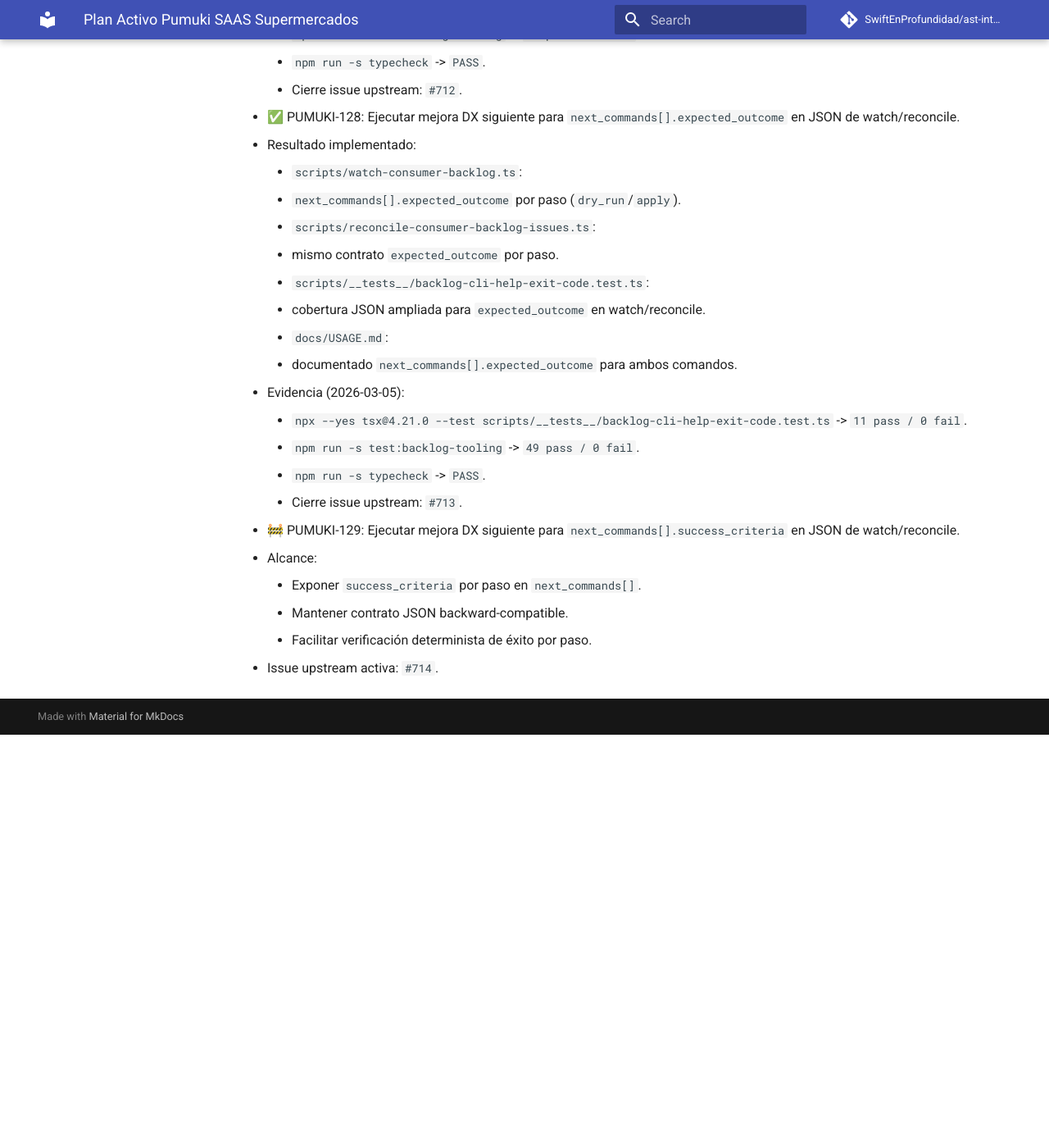
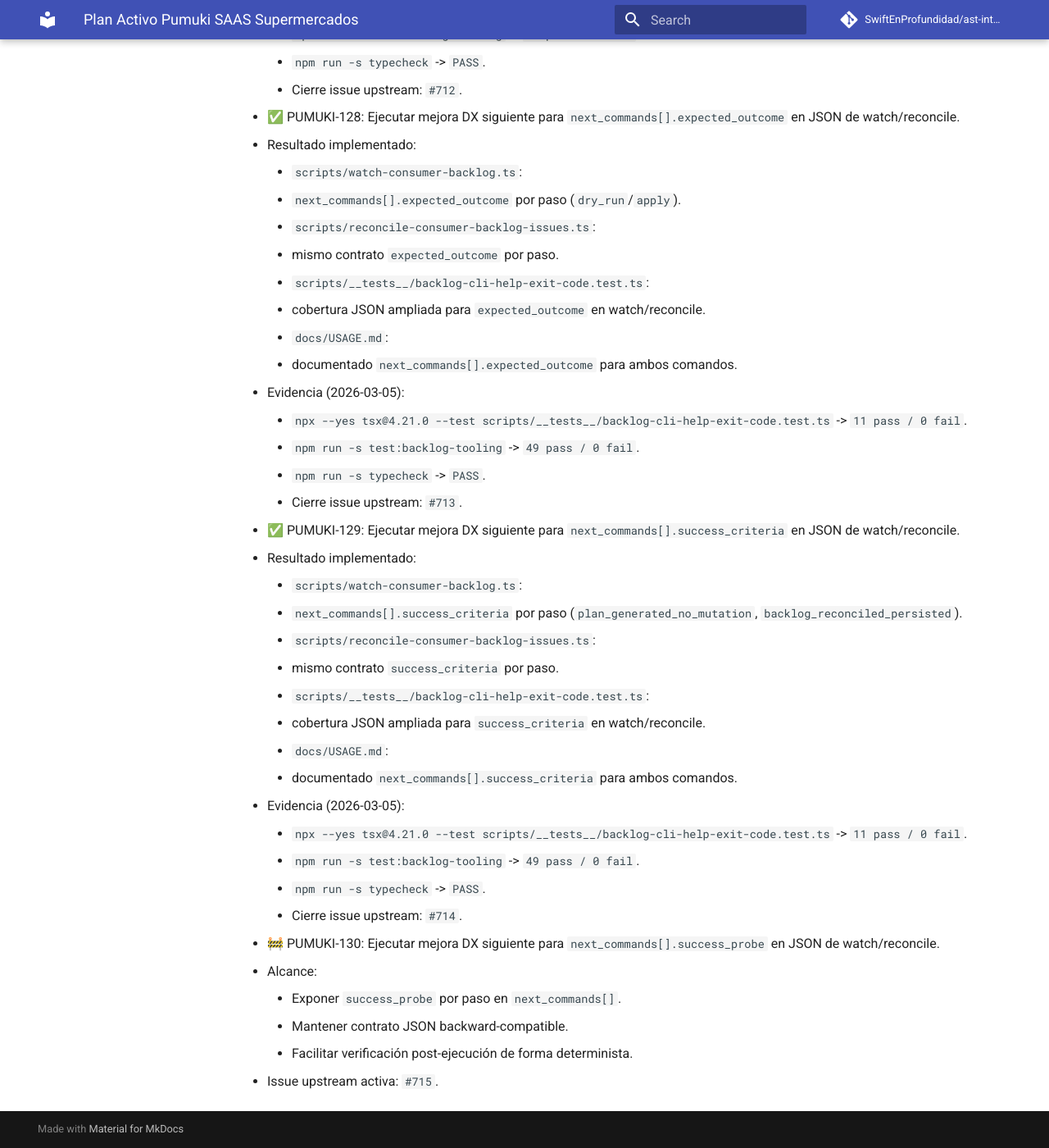
Before and after one commit to SwiftEnProfundidad/ast-intelligence-hooks, an MkDocs documentation site: the page built from docs/seguimiento-activo-pumuki-saas-supermercados.md, in a window 1280 px wide and 1400 px high, scrolled down 56478 px. Shown: the whole window at 82% size. Built offline with MkDocs 1.6.1 and Material for MkDocs 9.7.7, drawn with Linux system fonts in a browser that asks for light colours; comment, search, counter and statistics services are not loaded; before the commit the page ends 57374 px from its top, so only the background shows below that.

Commit message:
feat(backlog-tooling): add next_commands success_criteria metadata

```diff
--- a/docs/seguimiento-activo-pumuki-saas-supermercados.md
+++ b/docs/seguimiento-activo-pumuki-saas-supermercados.md
@@ -1606,9 +1606,25 @@
     - `npm run -s typecheck` -> `PASS`.
     - Cierre issue upstream: `#713`.
 
-- 🚧 PUMUKI-129: Ejecutar mejora DX siguiente para `next_commands[].success_criteria` en JSON de watch/reconcile.
+- ✅ PUMUKI-129: Ejecutar mejora DX siguiente para `next_commands[].success_criteria` en JSON de watch/reconcile.
+  - Resultado implementado:
+    - `scripts/watch-consumer-backlog.ts`:
+      - `next_commands[].success_criteria` por paso (`plan_generated_no_mutation`, `backlog_reconciled_persisted`).
+    - `scripts/reconcile-consumer-backlog-issues.ts`:
+      - mismo contrato `success_criteria` por paso.
+    - `scripts/__tests__/backlog-cli-help-exit-code.test.ts`:
+      - cobertura JSON ampliada para `success_criteria` en watch/reconcile.
+    - `docs/USAGE.md`:
+      - documentado `next_commands[].success_criteria` para ambos comandos.
+  - Evidencia (2026-03-05):
+    - `npx --yes tsx@4.21.0 --test scripts/__tests__/backlog-cli-help-exit-code.test.ts` -> `11 pass / 0 fail`.
+    - `npm run -s test:backlog-tooling` -> `49 pass / 0 fail`.
+    - `npm run -s typecheck` -> `PASS`.
+    - Cierre issue upstream: `#714`.
+
+- 🚧 PUMUKI-130: Ejecutar mejora DX siguiente para `next_commands[].success_probe` en JSON de watch/reconcile.
   - Alcance:
-    - Exponer `success_criteria` por paso en `next_commands[]`.
+    - Exponer `success_probe` por paso en `next_commands[]`.
     - Mantener contrato JSON backward-compatible.
-    - Facilitar verificación determinista de éxito por paso.
-  - Issue upstream activa: `#714`.
+    - Facilitar verificación post-ejecución de forma determinista.
+  - Issue upstream activa: `#715`.
```
Also changed, not shown: docs/USAGE.md (+2 -0 lines), docs/registro-maestro-de-seguimiento.md (+2 -2 lines), 3 other files.
